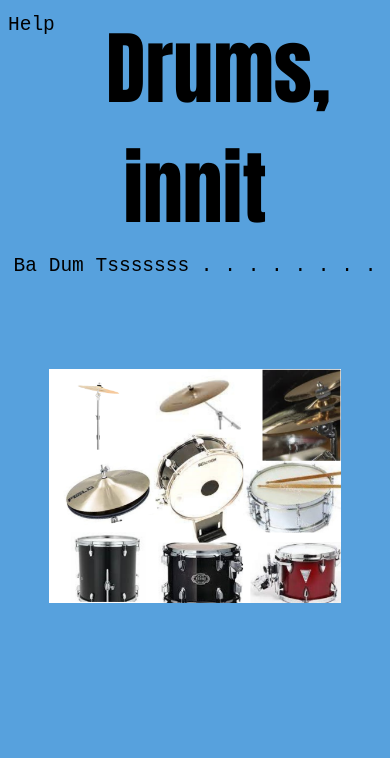
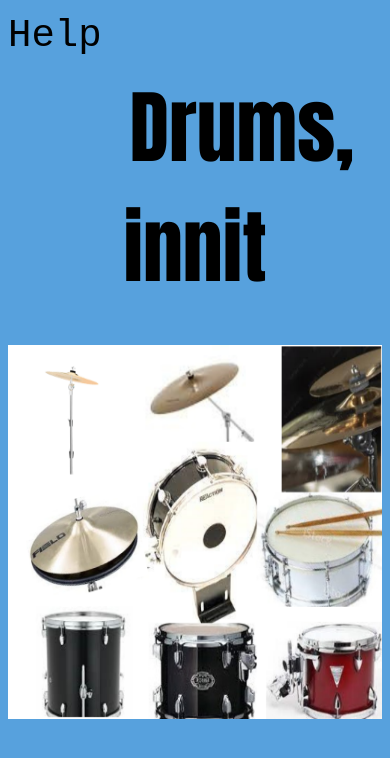
Before and after one commit to ApoorvDixit999/drums-innit, a plain HTML site: page index.html in a window 390 px wide. Drawn offline with nearby package versions, Linux system fonts and the light colour scheme.

Commit message:
Update index.html

```diff
--- a/index.html
+++ b/index.html
@@ -4,6 +4,9 @@
     <meta charset="UTF-8">
     <title>index</title>
     <style>
+        *{
+            touch-action: manipulation;
+        }
         h1{
             font-family: Impact, Haettenschweiler, 'Arial Narrow Bold', sans-serif;
             text-align: center;
@@ -74,7 +77,13 @@
         }
         @media (max-width:1000px){
             img{
-                width: 25vw;
+                width: 32vw;
+            }
+            p{
+                font-size: 300%;
+            }
+            img{
+                aspect-ratio: 1 / 1;
             }
         }
         .help{
@@ -114,9 +123,8 @@
                 R - Crash<br>T - Ride<br>Y - Splash<br>F - Hi-hat<br>G - Kickdrum<br>H - Snare<br>V - Floor tom<br>B - High tom<br>N - Low tom
             </p>
         </div>
-    </div>
-    <h1>Drums, innit</h1>
-    <p>Ba Dum Tsssssss . . . . . . . . </p><br><br><br><br>
+    </div><br><br><br>
+    <h1>Drums, innit</h1><br><br>
     <div id="container">
         <img type="button" id="crash" src="./Drums project/row-1-column-1.png">
         <img type="button" id="ride" src="./Drums project/row-1-column-2.png">
```
